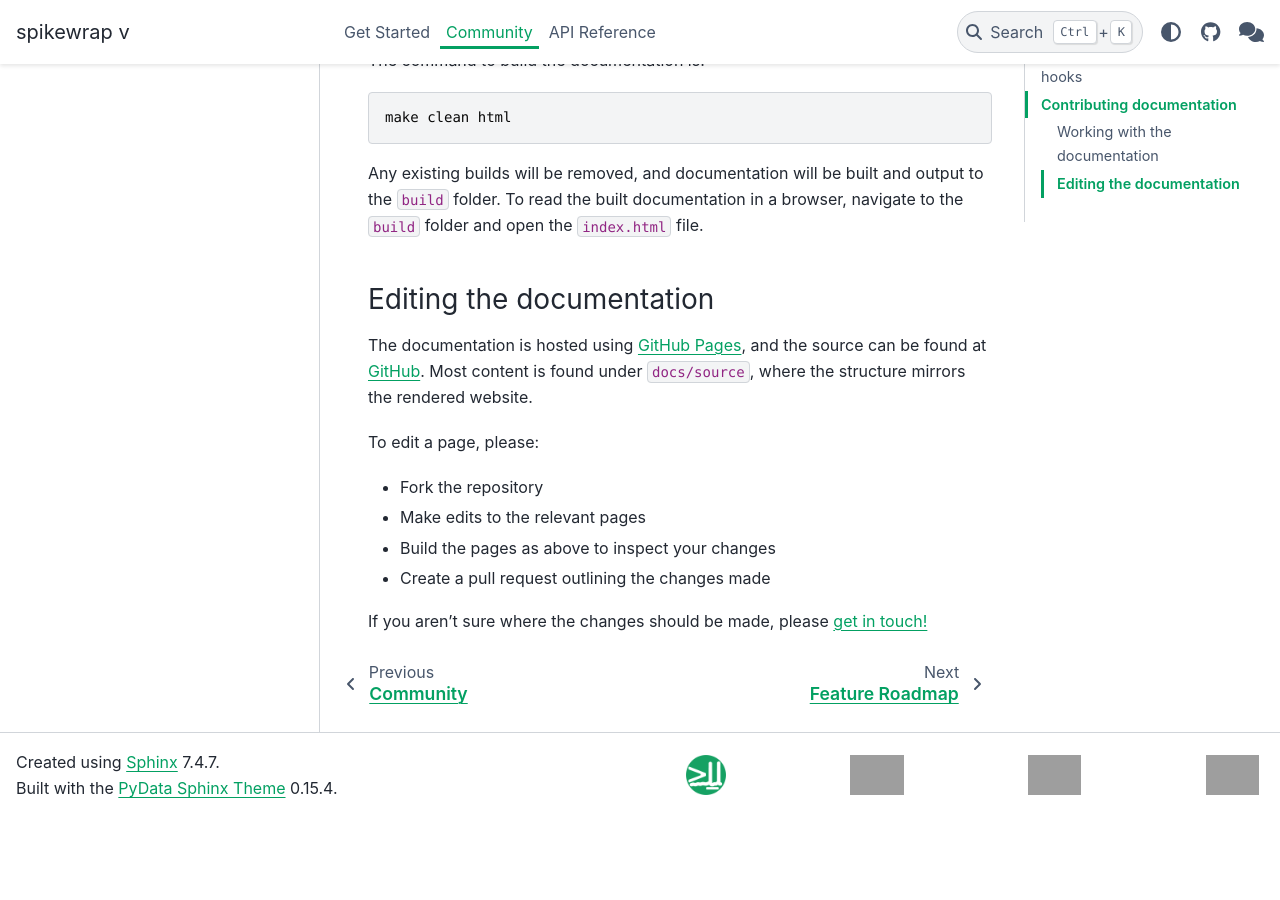
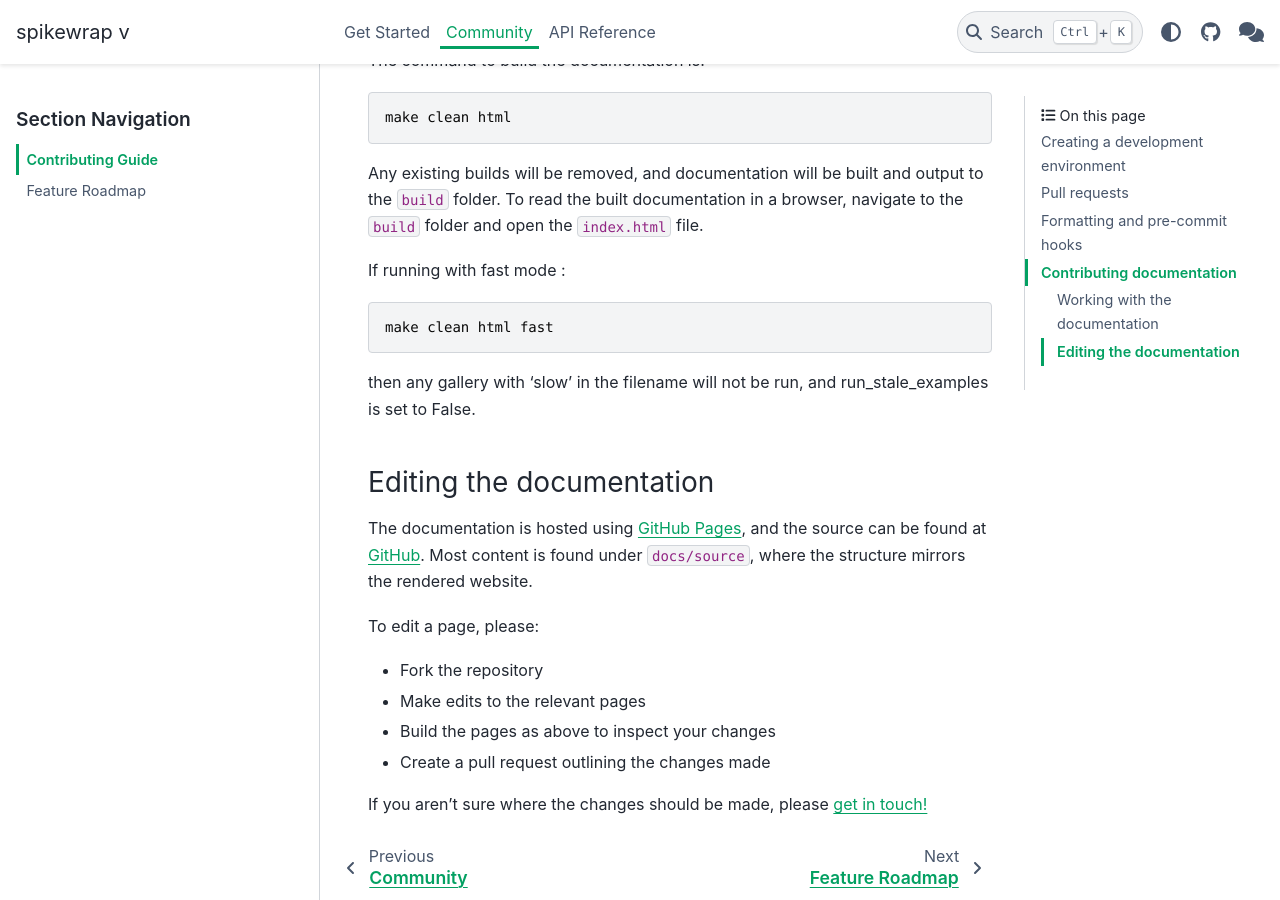
Before and after one commit to neuroinformatics-unit/spikewrap, a Sphinx documentation site: the page built from docs/source/community/contributing_guidelines.md, in a window 1280 px wide and 900 px high, scrolled down 3066 px. Built offline with Sphinx 7.4.7 and the PyData theme 0.15.4, drawn with Linux system fonts in a browser that asks for light colours; pages that are not in the unit, such as notebooks, are missing from menus; the version number could not be read and is left out; before the commit the page ends 3884 px from its top, so only the background shows below that; grey boxes are pictures that could not be loaded.

Commit message:
Add fast mode to docs build. (#213)

````diff
--- a/docs/source/community/contributing_guidelines.md
+++ b/docs/source/community/contributing_guidelines.md
@@ -126,6 +126,12 @@
 folder and open the `index.html` file.
 
 
+If running with fast mode :
+```
+make clean html fast
+```
+then any gallery with 'slow' in the filename will not be run, and run_stale_examples is set to False.
+
 ### Editing the documentation
 
 The documentation is hosted using [GitHub Pages](https://pages.github.com/), and the source can be found at
--- a/docs/source/conf.py
+++ b/docs/source/conf.py
@@ -107,13 +107,12 @@
 
 import sphinx_gallery.sorting
 
+fast_mode = tags.has("fast")
 
 # Configure Sphinx gallery
 sphinx_gallery_conf = {
     "examples_dirs": ["galleries/tutorials", "galleries/get_started", "galleries/how_to"],
-    "filename_pattern": "/*.py",  # which files to execute before inclusion
     "gallery_dirs": ["gallery_builds/tutorials", "gallery_builds/get_started", "gallery_builds/how_to"],  # output directory
-    "run_stale_examples": True,  # re-run examples on each build
     # Integration with Binder, see https://sphinx-gallery.github.io/stable/configuration.html#generate-binder-links-for-gallery-notebooks-experimental
     "binder": {
         "org": "neuroinformatics-unit",
@@ -125,9 +124,8 @@
     "reference_url": {"spikewrap": None},
     "thumbnail_size": (1500, 1500),  # width, height in pixels
     'within_subsection_order': "FileNameSortKey",
-    #  "default_thumb_file": "",  # default thumbnail image
- #   "remove_config_comments": True,
-    # do not render config params set as # sphinx_gallery_config [= value]
+    "filename_pattern": r"^(?!.*slow).*\.py" if fast_mode else  r".*\.py",  # skip "slow" pages in fast mode
+    "run_stale_examples": not fast_mode,  # Don't re-run unchanged scripts unless needed
 }
 
 
````
Also changed, not shown: docs/source/galleries/README.md (added, +4 -0 lines), docs/source/galleries/get_started/slow_feature_overview.py (renamed from docs/source/galleries/get_started/feature_overview.py), docs/source/galleries/how_to/04_slow_spike_sorting.py (renamed from docs/source/galleries/how_to/04_spike_sorting.py), docs/source/galleries/tutorials/04_slow_spike_sorting.py (renamed from docs/source/galleries/tutorials/04_spike_sorting.py), 2 other files.
